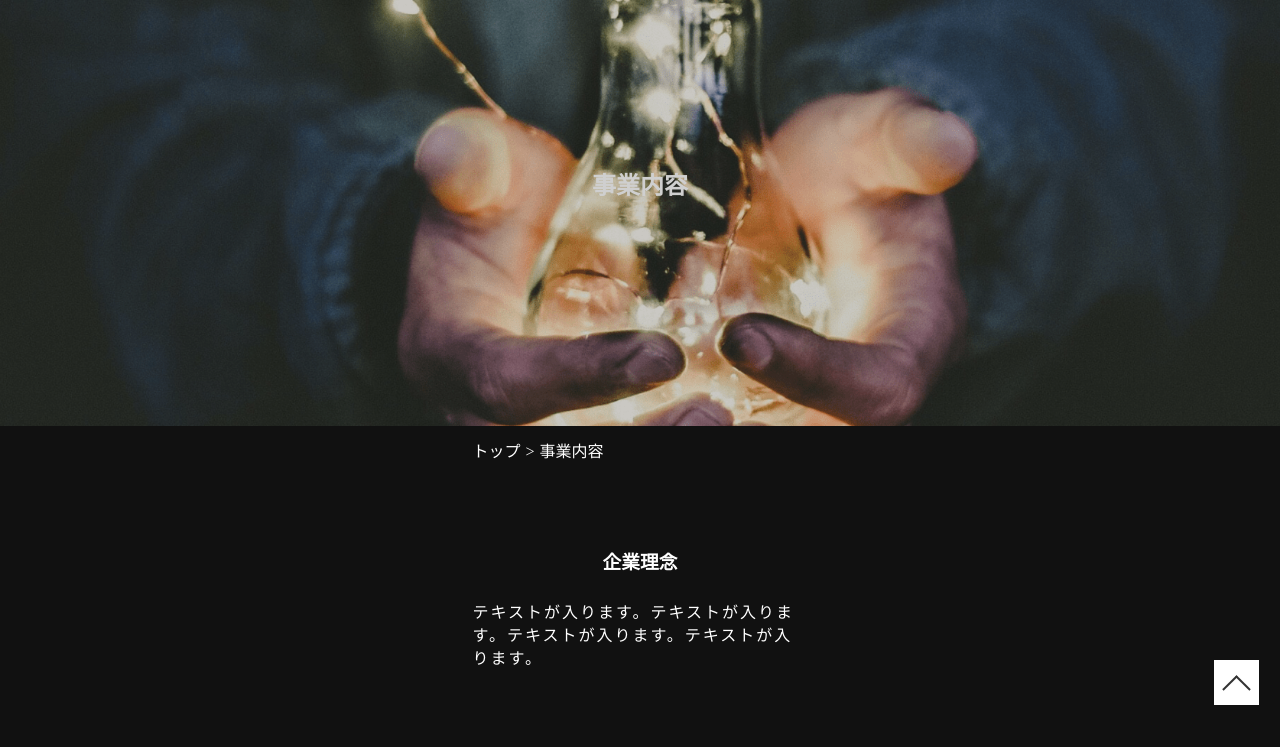
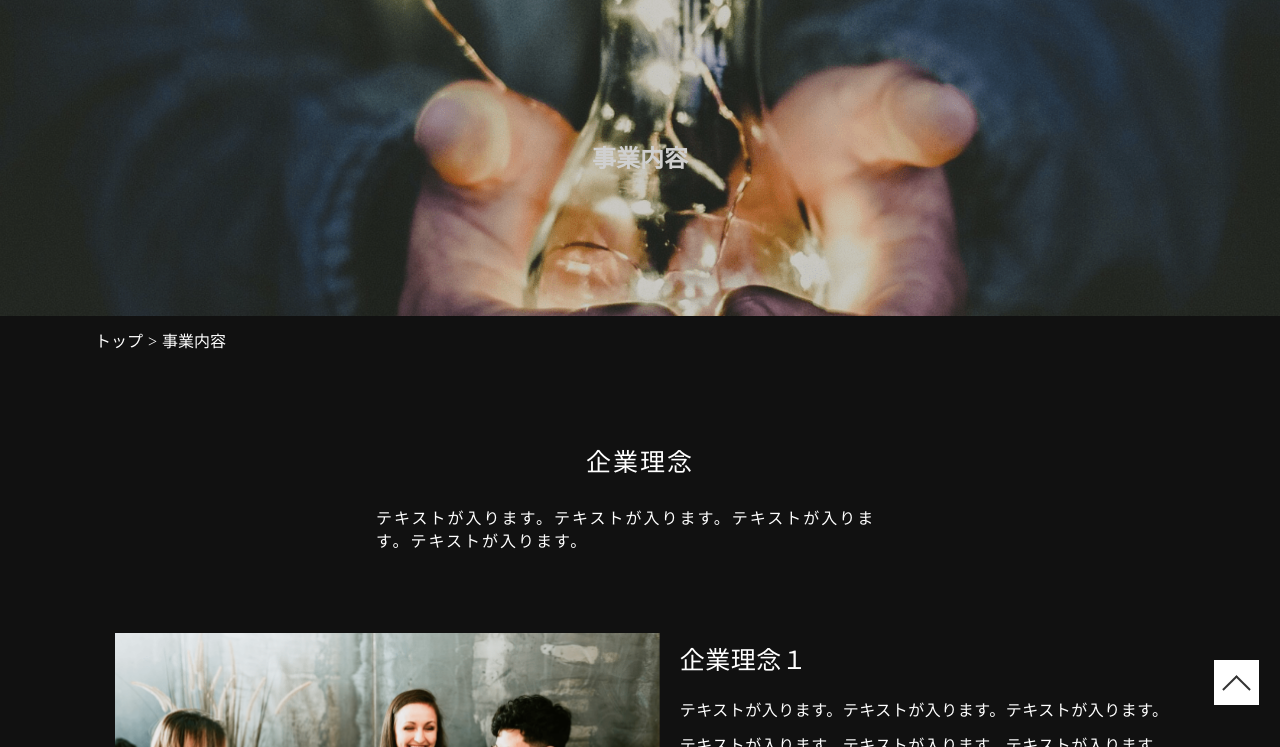
Before and after one commit to hidekiw1971/m-anken-017, a website: page index.html in a window 1280 px wide. Shown: the part 54-801 px from the top of the page. Drawn offline with nearby package versions, Linux system fonts and the light colour scheme.

Commit message:
2022/9/5 pcサイズ調整開始

```diff
--- a/index.html
+++ b/index.html
@@ -80,7 +80,7 @@
   <!-- .jigyou-naiyou__kigyou-rinen -->
   <div class="jigyou-naiyou__kigyou-rinen jigyou-naiyou__kigyou-rinen-layout">
     <div class="jigyou-naiyou__kigyou-rinen-inner">
-      <div class="jigyou-naiyou__kigyou-rinen-wrap-top">
+      <div class="jigyou-naiyou__kigyou-rinen-wrap-top jigyou-naiyou__kigyou-rinen-wrap-top-layout">
         <h3>企業理念</h3>
         <p>テキストが入ります。テキストが入ります。テキストが入ります。テキストが入ります。</p>
       </div>
@@ -101,7 +101,7 @@
       <!-- componet - /.jigyou-naiyou__kigyou-rinen -->
       <!-- componet - .jigyou-naiyou__kigyou-rinen -->
       <div class="jigyou-naiyou__kigyou-rinen-contents jigyou-naiyou__kigyou-rinen-contents-layout">
-        <div class="jigyou-naiyou__kigyou-rinen-contents-inner">
+        <div class="jigyou-naiyou__kigyou-rinen-contents-inner jigyou-naiyou__kigyou-rinen-contents-inner-reverse">
           <div class="jigyou-naiyou__kigyou-rinen-contents-image">
             <img src="./images/kigyou-rinen2.png" alt="">
           </div>
--- a/src/sass/module/_jigyou-naiyou__breadcrumb-wrap.scss
+++ b/src/sass/module/_jigyou-naiyou__breadcrumb-wrap.scss
@@ -4,5 +4,6 @@
   max-width: rem(335);
   width: 100%;
   @include mq(md) {
+    max-width: rem(1090);
   }
 }
--- /dev/null
+++ b/src/sass/module/_jigyou-naiyou__kigyou-rinen-contents-inner-reverse.scss
@@ -0,0 +1,6 @@
+@use "global" as *;
+.jigyou-naiyou__kigyou-rinen-contents-inner-reverse {
+  @include mq(md) {
+    flex-direction: row-reverse;
+  }
+}
--- a/src/sass/module/_jigyou-naiyou__kigyou-rinen-contents-message.scss
+++ b/src/sass/module/_jigyou-naiyou__kigyou-rinen-contents-message.scss
@@ -1,6 +1,16 @@
 @use "global" as *;
 .jigyou-naiyou__kigyou-rinen-contents-message {
   text-align: left;
+  font-style: normal;
+  font-weight: 400;
+  font-size: rem(16);
+  line-height: 1.4375;
+  letter-spacing: rem(2);
   @include mq(md) {
+    font-style: normal;
+    font-weight: 400;
+    font-size: rem(16);
+    line-height: 2.1875;
+    letter-spacing: rem(0.5);
   }
 }
--- a/src/sass/module/_jigyou-naiyou__kigyou-rinen-contents.scss
+++ b/src/sass/module/_jigyou-naiyou__kigyou-rinen-contents.scss
@@ -18,14 +18,34 @@
 
 .jigyou-naiyou__kigyou-rinen-contents-inner {
   @include mq(md) {
+    display: flex;
+    margin: 0 rem(20);
+    width: rem(1090);
+  }
+}
+
+.jigyou-naiyou__kigyou-rinen-contents-text-wrap {
+  @include mq(md) {
+    width: rem(510);
   }
 }
 
 .jigyou-naiyou__kigyou-rinen-contents-text-wrap
   > .jigyou-naiyou__kigyou-rinen-contents-title {
+  font-style: normal;
+  font-weight: 400;
+  font-size: rem(20);
+  letter-spacing: rem(2);
+  line-height: 1.45;
   text-align: center;
   margin-bottom: rem(24);
   @include mq(md) {
+    text-align: left;
+    font-style: normal;
+    font-weight: 400;
+    font-size: rem(25);
+    letter-spacing: rem(0.5);
+    line-height: 0.64;
   }
 }
 
@@ -35,6 +55,7 @@
   margin: 0 auto;
   margin-bottom: rem(24);
   @include mq(md) {
+    width: rem(550);
   }
 }
 
@@ -43,6 +64,7 @@
   display: block;
   padding-top: 67%;
   @include mq(md) {
+    padding-top: 66.7%;
   }
 }
 
@@ -58,6 +80,7 @@
 
 .jigyou-naiyou__kigyou-rinen-contents-text-wrap {
   margin: 0 rem(20);
+  margin-top: rem(20);
   @include mq(md) {
   }
 }
--- a/src/sass/module/_jigyou-naiyou__kigyou-rinen-inner.scss
+++ b/src/sass/module/_jigyou-naiyou__kigyou-rinen-inner.scss
@@ -3,5 +3,6 @@
   display: inline-block;
   max-width: rem(375);
   @include mq(md) {
+    max-width: rem(1090);
   }
 }
--- /dev/null
+++ b/src/sass/module/_jigyou-naiyou__kigyou-rinen-wrap-top-layout.scss
@@ -0,0 +1,6 @@
+@use "global" as *;
+.jigyou-naiyou__kigyou-rinen-wrap-top-layout {
+  @include mq(md) {
+    max-width: rem(568);
+  }
+}
--- a/src/sass/module/_jigyou-naiyou__kigyou-rinen-wrap-top.scss
+++ b/src/sass/module/_jigyou-naiyou__kigyou-rinen-wrap-top.scss
@@ -10,9 +10,17 @@
 }
 
 .jigyou-naiyou__kigyou-rinen-wrap-top > h3 {
+  font-family: "Noto Sans JP";
+  font-style: normal;
+  font-weight: 400;
+  font-size: 20px;
+  letter-spacing: rem(2);
+  line-height: 1.75;
+  color: #ffffff;
   text-align: center;
   margin-bottom: rem(24);
   @include mq(md) {
+    font-size: rem(25);
   }
 }
 
--- a/src/sass/module/_jigyou-naiyou__mv-layout.scss
+++ b/src/sass/module/_jigyou-naiyou__mv-layout.scss
@@ -1,6 +1,8 @@
 @use "global" as *;
 .jigyou-naiyou__mv-layout {
   margin-bottom: rem(14);
+  overflow: hidden;
   @include mq(md) {
+    height: rem(370);
   }
 }
--- a/src/sass/module/_jigyou-naiyou__mv.scss
+++ b/src/sass/module/_jigyou-naiyou__mv.scss
@@ -7,7 +7,8 @@
 .jigyou-naiyou__mv-inner {
   position: relative;
   width: 100vw;
-  height: 60vh;
+  height: rem(425);
+  // height: 60vh;
   background-image: url(/images/jigyou-naiyou-mv.png);
   background-size: cover;
   background-position: center center;
```
Also changed, not shown: README.md, css/styles.css, 1 other file.
